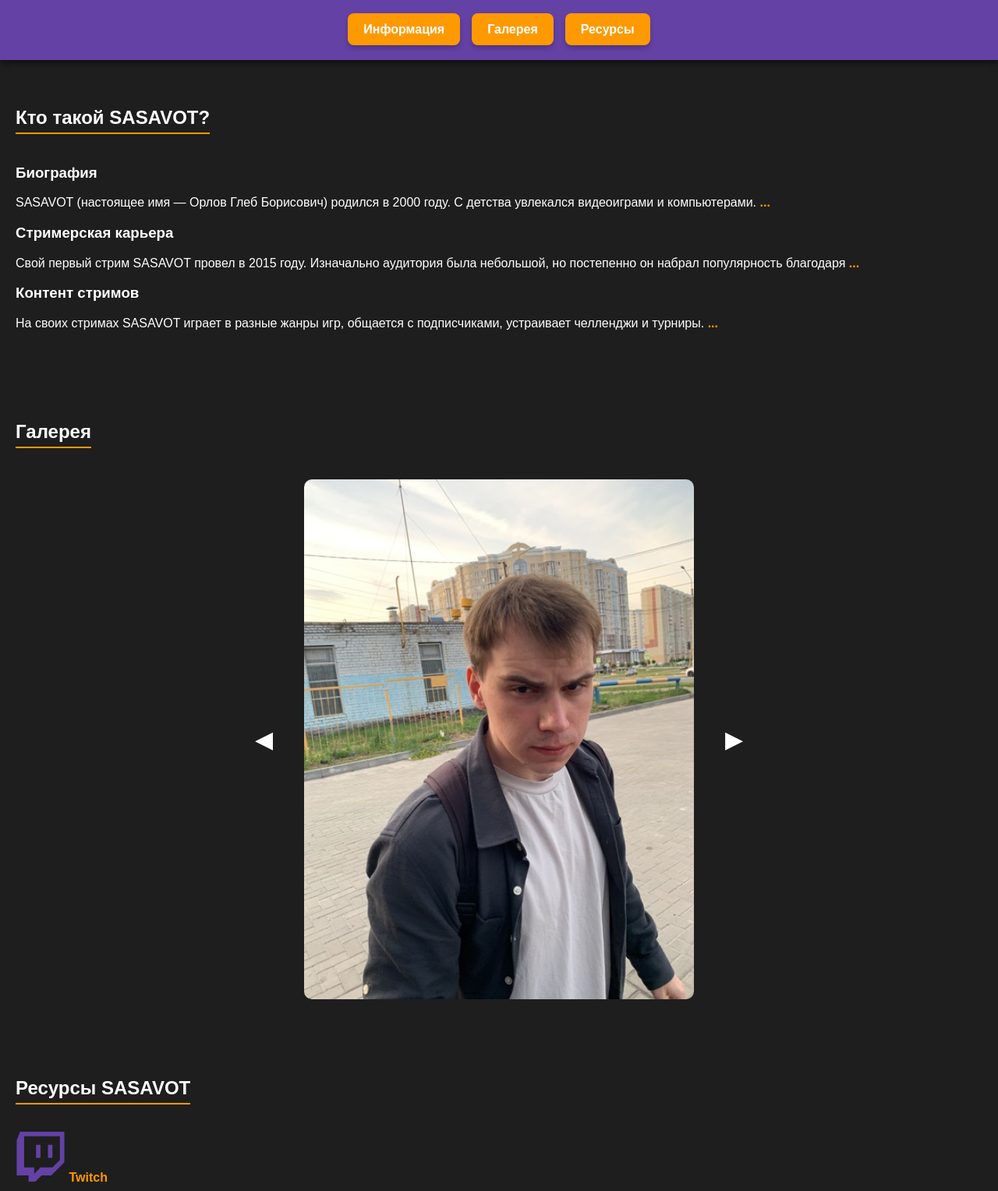
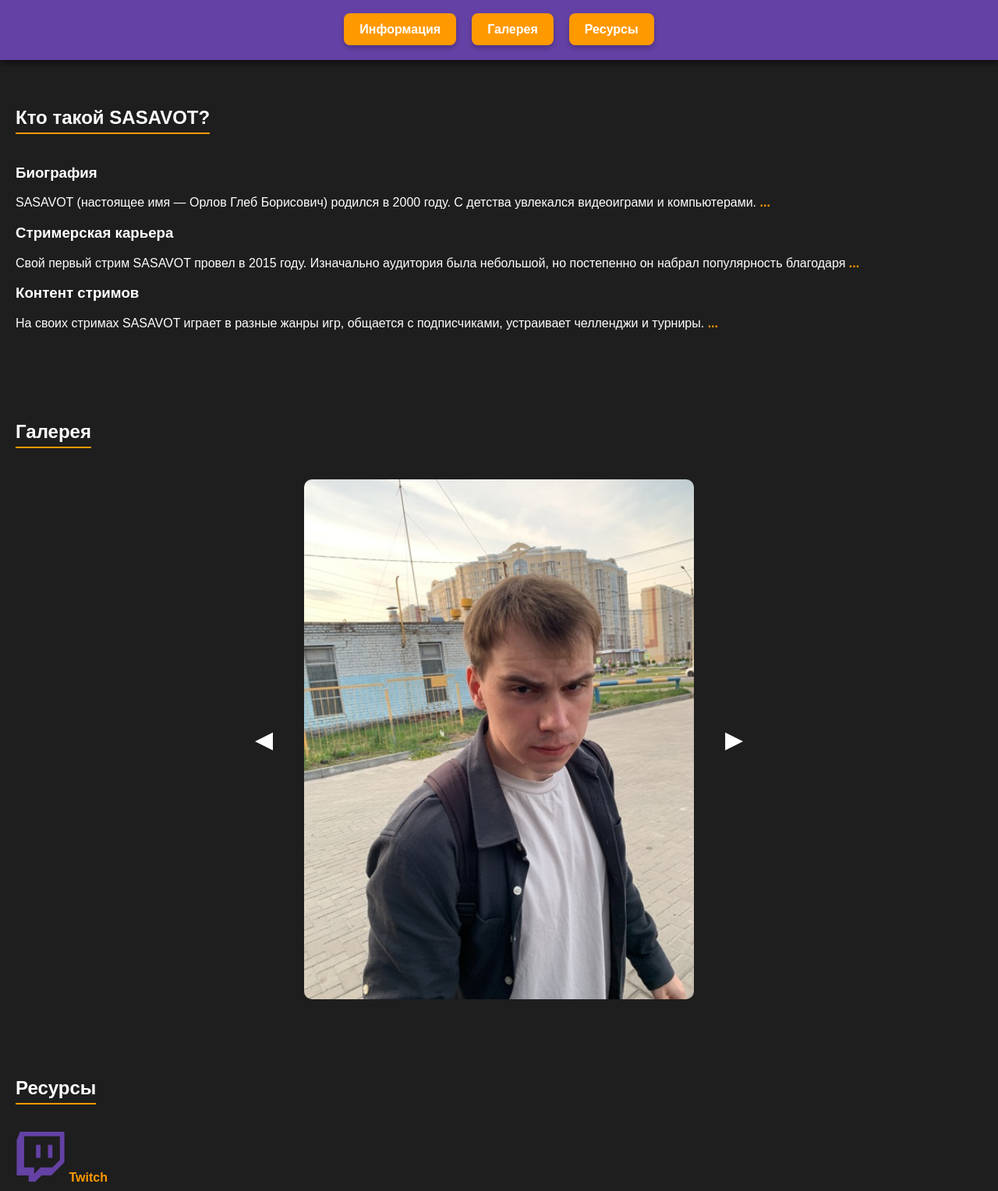
Before and after one commit to PiginIvan/WEB-page, a plain HTML site: page index.html in a window 1280 px wide. Shown: the part 63-1591 px from the top of the page at 78% size. Drawn offline with Linux system fonts and the light colour scheme.

Commit message:
fix bugs

```diff
--- a/index.html
+++ b/index.html
@@ -76,7 +76,7 @@
 
     <!-- Section с ссылками -->
     <section id="resources" class="content-block">
-        <h2>Ресурсы SASAVOT</h2>
+        <h2>Ресурсы</h2>
         <ul class="links">
             <li>
                 <a href="https://www.twitch.tv/sasavot" target="_blank">
--- a/styles.css
+++ b/styles.css
@@ -201,3 +201,20 @@ footer {
         gap: 10px;
     }
 }
+
+/* АДАПТИВНОСТЬ (больше 1024px) */
+@media (min-width: 1024px) {
+    body {
+        max-width: 100%;
+        margin: 0 auto;
+    }
+
+    .content-block {
+        max-width: 100%;
+        margin: 0 auto;
+    }
+
+    nav ul {
+        gap: 20px;
+    }
+}
```
